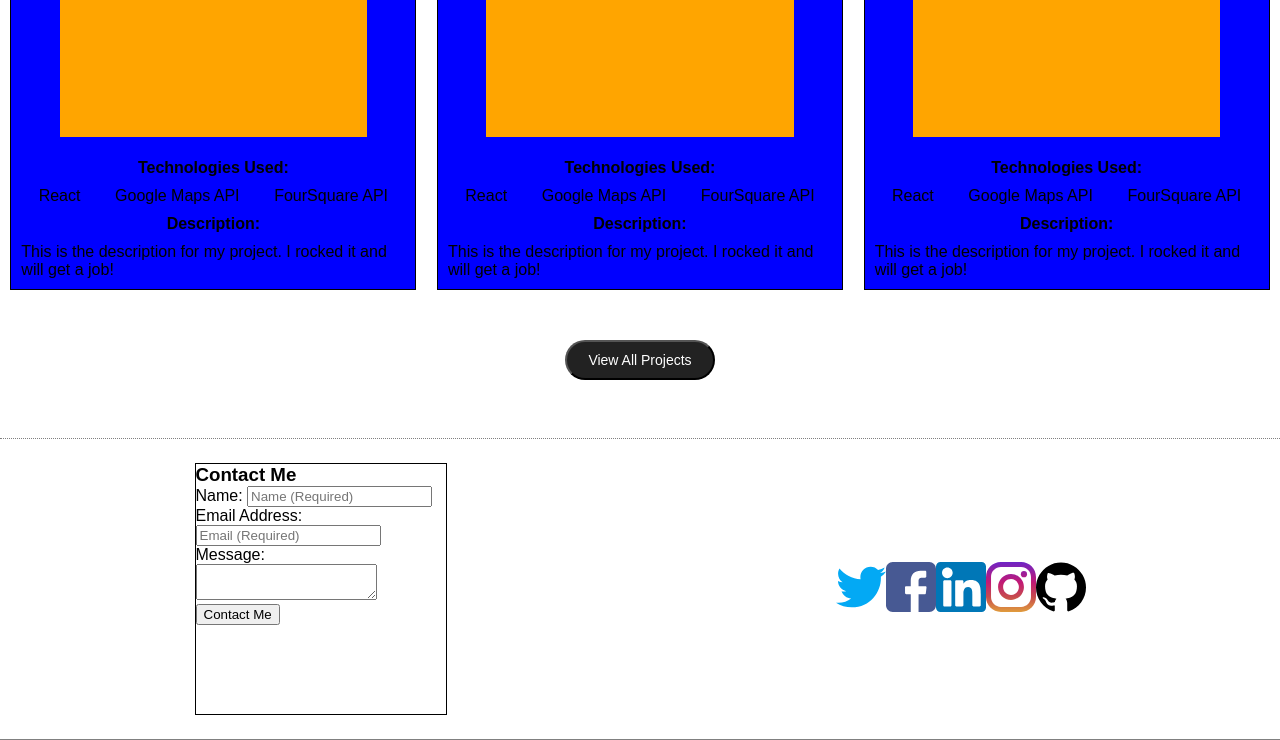
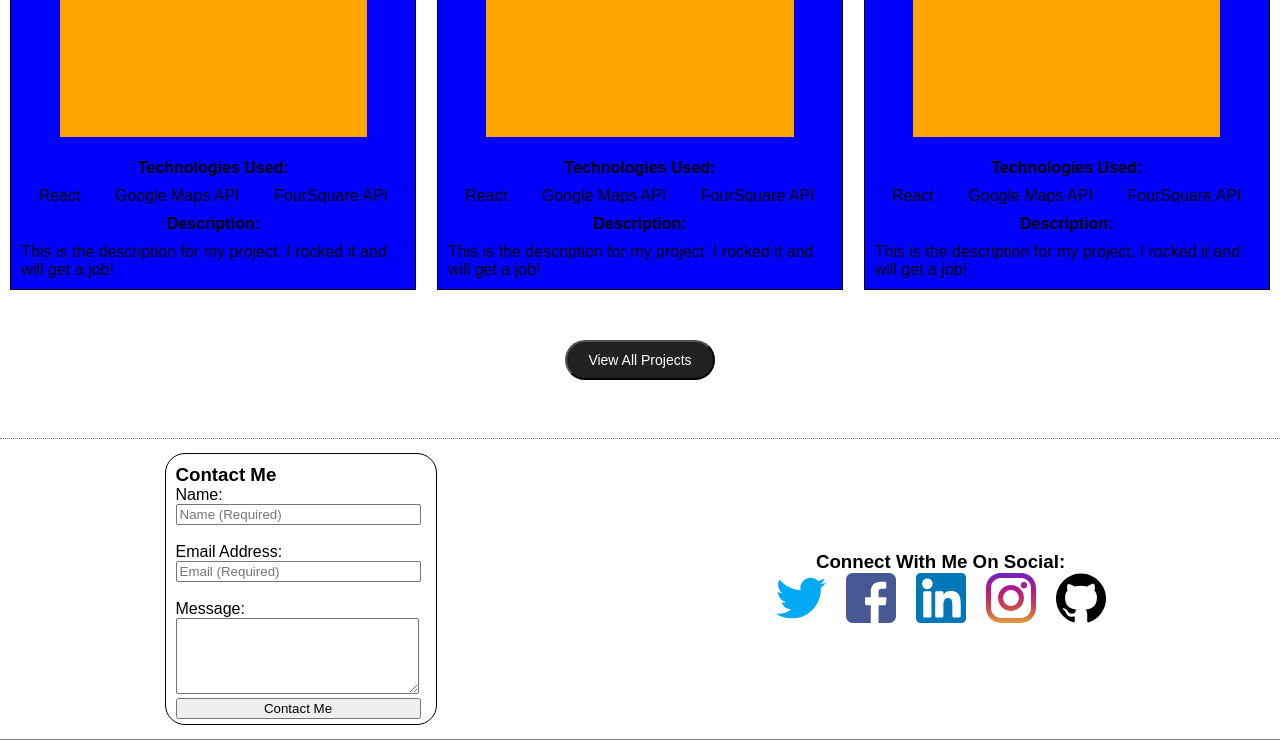
Before and after one commit to JTDeLeon/PortfolioSite, a React app: page / in a window 1280 px wide. Shown: the part 1745-2485 px from the top of the page. Built offline with nearby package versions, Linux system fonts and the light colour scheme.

Commit message:
edited format of contact form and social bar

```diff
--- a/src/CSS/ContactForm.css
+++ b/src/CSS/ContactForm.css
@@ -3,4 +3,24 @@
   height: 250px;
   border: 1px solid black;
   margin: auto;
+  padding: 10px;
+  border-radius: 20px;
 }
+
+#name-field {
+  width: 95%;
+}
+
+#email-field {
+  width: 95%;
+}
+
+#message-area {
+  width: 95%;
+  height: 70px;
+}
+
+#contact-btn {
+  width: 98%;
+
+}
--- a/src/CSS/SocialBar.css
+++ b/src/CSS/SocialBar.css
@@ -3,6 +3,9 @@
 }
 
 .social-icon {
-  width: 100px;
-  height: 100px;
+  margin: 0 10px;
 }
+
+.social-title {
+  text-align: center;
+}
--- a/src/Components/Contact/ContactForm.js
+++ b/src/Components/Contact/ContactForm.js
@@ -7,16 +7,16 @@ class ContactForm extends Component {
       <div className="form-container">
         <form>
           <h3>Contact Me</h3>
-          <label for="name-field">Name: </label>
+          <label for="name-field">Name: </label><br/>
           <input id="name-field" placeholder="Name (Required)"></input>
-          <br/>
-          <label for="email-field">Email Address: </label>
+          <br/><br/>
+          <label for="email-field">Email Address: </label><br/>
           <input id="email-field" placeholder="Email (Required)"></input>
-          <br/>
-          <label for="message-area">Message: </label>
+          <br/><br/>
+          <label for="message-area">Message: </label><br/>
           <textarea id="message-area"></textarea>
           <br/>
-          <button>Contact Me</button>
+          <button id="contact-btn" src="#">Contact Me</button>
         </form>
 
       </div>
--- a/src/Components/Contact/SocialBar.js
+++ b/src/Components/Contact/SocialBar.js
@@ -4,19 +4,20 @@ import facebook from '../../img/svg/003-facebook.svg'
 import linkedin from '../../img/svg/001-linkedin.svg'
 import instagram from '../../img/svg/004-instagram-1.svg'
 import github from '../../img/svg/006-github-logo.svg'
-// import facebook from '../../img/png/002-twitter.png'
-// import facebook from '../../img/png/002-twitter.png'
 import '../../CSS/SocialBar.css';
 
 class SocialBar extends Component {
   render() {
     return (
       <div className="social-container">
-        <img src={twitter} width="50px" height="50px"/>
-        <img src={facebook} width="50px" height="50px"/>
-        <img src={linkedin} width="50px" height="50px"/>
-        <img src={instagram} width="50px" height="50px"/>
-        <img src={github} width="50px" height="50px"/>
+        <h3 className="social-title">Connect With Me On Social: </h3>
+        <div className="icons-container">
+          <img className="social-icon" src={twitter} width="50px" height="50px" alt="Twitter"/>
+          <img className="social-icon" src={facebook} width="50px" height="50px" alt="Facebook"/>
+          <img className="social-icon" src={linkedin} width="50px" height="50px" alt="LinkedIn"/>
+          <img className="social-icon" src={instagram} width="50px" height="50px" alt="Instagram"/>
+          <img className="social-icon" src={github} width="50px" height="50px" alt="GitHub"/>
+        </div>
       </div>
     );
   }
```
